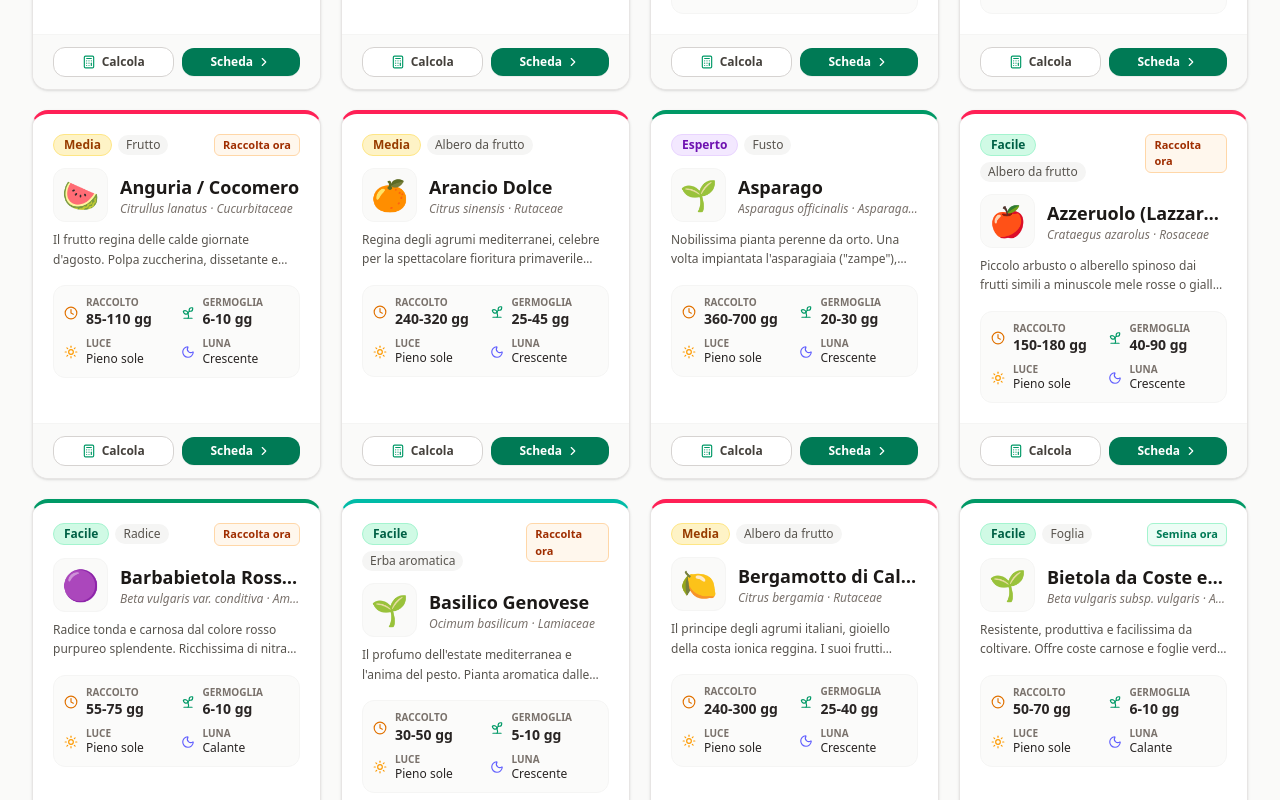
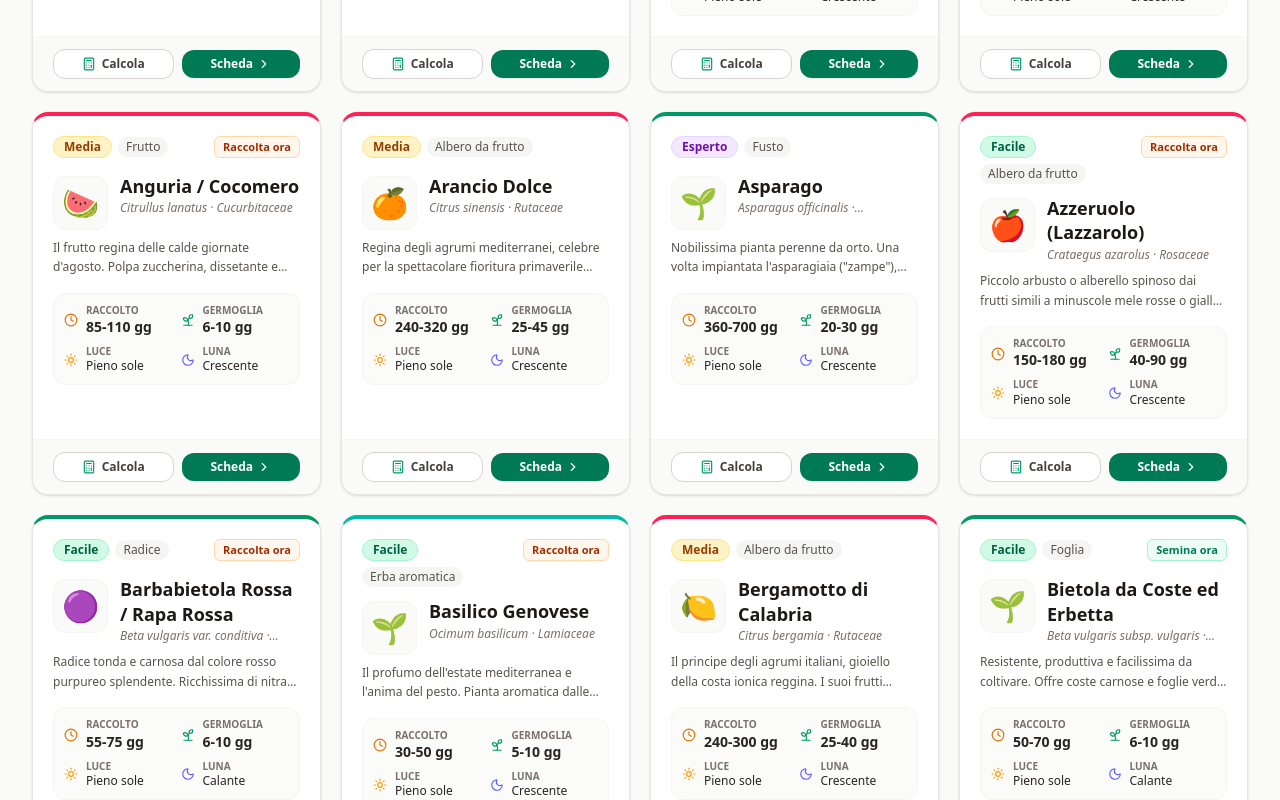
Before and after one commit to stemangelolabbate-png/enciclopedia-orto-e-frutteto, a React (Vite) app: page / in a window 1280 px wide. Shown: the part 1060-1860 px from the top of the page. Built offline with nearby package versions, Linux system fonts and the light colour scheme.

Commit message:
refactor(ui): improve layout and add CTA buttons
Enhance PlantCard layout stability and add action buttons to plant and flower detail modals to improve user navigation and access to the sowing calculator.

```diff
--- a/src/components/FlowerDetailModal.tsx
+++ b/src/components/FlowerDetailModal.tsx
@@ -326,8 +326,19 @@ export const FlowerDetailModal: React.FC<FlowerDetailModalProps> = ({ flower, on
             </p>
           </div>
 
-          {/* End of Sheet Indicator */}
-          <div className="pt-6 pb-2 text-center">
+          {/* Pulsante Azione Fine Scheda */}
+          <div className="pt-6 pb-2 flex justify-center">
+            <button
+              id="btn-inline-flower-modal-close"
+              onClick={onClose}
+              className="px-6 py-2.5 rounded-xl bg-stone-800 hover:bg-stone-700 text-stone-200 text-sm font-semibold transition border border-stone-700 active:scale-95 shadow-2xs"
+            >
+              Chiudi Scheda
+            </button>
+          </div>
+
+          {/* End of Sheet Indicator (dopo il pulsante) */}
+          <div className="pt-2 pb-6 text-center">
             <span className="inline-flex items-center gap-1.5 px-3 py-1 rounded-full text-[11px] font-medium text-stone-400 bg-stone-800/80 border border-stone-700">
               <span>🌸 Fine della scheda floreale</span>
               <span className="font-semibold text-pink-300">· {flower.nome}</span>
--- a/src/components/PlantCard.tsx
+++ b/src/components/PlantCard.tsx
@@ -49,7 +49,7 @@ export const PlantCard: React.FC<PlantCardProps> = ({
     >
       <div className="p-4 sm:p-5">
         {/* Top Badges & Status */}
-        <div className="flex items-start justify-between gap-2 mb-2.5 sm:mb-3">
+        <div className="flex items-start justify-between gap-2 mb-2.5 sm:mb-3 min-h-[26px]">
           <div className="flex flex-wrap gap-1.5 items-center">
             <span
               className={`px-2 sm:px-2.5 py-0.5 rounded-full text-[11px] sm:text-xs font-semibold border ${getDifficultyBadge(
@@ -65,32 +65,38 @@ export const PlantCard: React.FC<PlantCardProps> = ({
 
           {/* Sowing Status Badge */}
           {isSowableNowInGround && (
-            <span className="inline-flex items-center px-2 py-0.5 rounded-md text-[10px] sm:text-[11px] font-bold bg-emerald-50 text-emerald-700 border border-emerald-200 shadow-2xs">
+            <span className="inline-flex items-center px-2 py-0.5 rounded-md text-[10px] sm:text-[11px] font-bold bg-emerald-50 text-emerald-700 border border-emerald-200 shadow-2xs shrink-0 whitespace-nowrap">
               Semina ora
             </span>
           )}
           {!isSowableNowInGround && isSowableNowInNursery && (
-            <span className="inline-flex items-center px-2 py-0.5 rounded-md text-[10px] sm:text-[11px] font-bold bg-amber-50 text-amber-800 border border-amber-200 shadow-2xs">
+            <span className="inline-flex items-center px-2 py-0.5 rounded-md text-[10px] sm:text-[11px] font-bold bg-amber-50 text-amber-800 border border-amber-200 shadow-2xs shrink-0 whitespace-nowrap">
               Semenzaio ora
             </span>
           )}
           {!isSowableNowInGround && !isSowableNowInNursery && isHarvestableNow && (
-            <span className="inline-flex items-center px-2 py-0.5 rounded-md text-[10px] sm:text-[11px] font-bold bg-orange-50 text-orange-800 border border-orange-200">
+            <span className="inline-flex items-center px-2 py-0.5 rounded-md text-[10px] sm:text-[11px] font-bold bg-orange-50 text-orange-800 border border-orange-200 shrink-0 whitespace-nowrap">
               Raccolta ora
             </span>
           )}
         </div>
 
         {/* Title & Scientific Info */}
-        <div className="flex items-center space-x-2.5 sm:space-x-3 mb-2">
-          <span className="text-2xl sm:text-3xl p-1.5 sm:p-2 rounded-xl bg-stone-50 border border-stone-100 group-hover:scale-110 transition-transform duration-200 shrink-0">
+        <div className="flex items-start space-x-2.5 sm:space-x-3 mb-2 min-h-[50px]">
+          <span className="text-2xl sm:text-3xl p-1.5 sm:p-2 rounded-xl bg-stone-50 border border-stone-100 group-hover:scale-110 transition-transform duration-200 shrink-0 mt-0.5">
             {plant.icona}
           </span>
           <div className="min-w-0 flex-1">
-            <h3 className="text-base sm:text-lg font-bold text-stone-900 group-hover:text-emerald-700 transition truncate">
+            <h3
+              className="text-base sm:text-lg font-bold text-stone-900 group-hover:text-emerald-700 transition leading-snug line-clamp-2"
+              title={plant.nome}
+            >
               {plant.nome}
             </h3>
-            <p className="text-[11px] sm:text-xs text-stone-500 italic truncate">
+            <p
+              className="text-[11px] sm:text-xs text-stone-500 italic line-clamp-1 mt-0.5"
+              title={`${plant.nomeScientifico} · ${plant.famiglia}`}
+            >
               {plant.nomeScientifico} · {plant.famiglia}
             </p>
           </div>
--- a/src/components/PlantDetailModal.tsx
+++ b/src/components/PlantDetailModal.tsx
@@ -509,17 +509,40 @@ export const PlantDetailModal: React.FC<PlantDetailModalProps> = ({
             </div>
           </div>
 
-          {/* End of Sheet Indicator */}
-          <div className="pt-8 pb-4 text-center">
-            <span className="inline-flex items-center gap-1.5 px-3 py-1 rounded-full text-[11px] font-medium text-stone-400 bg-stone-50 border border-stone-200">
+          {/* Pulsanti Azione a Fine Scheda */}
+          <div className="pt-6 pb-2 flex flex-col sm:flex-row items-center justify-center gap-3">
+            <button
+              id="btn-inline-modal-close"
+              onClick={onClose}
+              className="w-full sm:w-auto px-6 py-2.5 rounded-xl text-stone-700 hover:text-stone-950 bg-stone-100 hover:bg-stone-200 text-sm font-semibold transition border border-stone-300 active:scale-95 cursor-pointer shadow-2xs"
+            >
+              Chiudi
+            </button>
+
+            <button
+              id="btn-inline-modal-calc"
+              onClick={() => {
+                onClose();
+                onOpenCalculator(plant);
+              }}
+              className="w-full sm:w-auto flex items-center justify-center space-x-2 px-6 py-2.5 rounded-xl bg-emerald-700 hover:bg-emerald-800 active:bg-emerald-900 text-white text-sm font-bold shadow-md transition active:scale-95 cursor-pointer"
+            >
+              <Calculator className="w-4 h-4 shrink-0" />
+              <span>Calcola giorni di semina di {plant.nome}</span>
+            </button>
+          </div>
+
+          {/* Messaggio Fine Scheda (posizionato dopo i due pulsanti) */}
+          <div className="pt-2 pb-8 text-center">
+            <span className="inline-flex items-center gap-1.5 px-3.5 py-1.5 rounded-full text-xs font-medium text-stone-500 bg-stone-100/90 border border-stone-200">
               <span>🌱 Fine della scheda botanica</span>
-              <span className="font-semibold text-stone-600">· {plant.nome}</span>
+              <span className="font-semibold text-stone-700">· {plant.nome}</span>
             </span>
           </div>
         </div>
 
         {/* Modal Footer CTA */}
-        <div className="p-3.5 sm:p-6 bg-stone-50 border-t border-stone-200 flex flex-col sm:flex-row sm:items-center sm:justify-between gap-3 shrink-0">
+        <div className="p-3.5 sm:p-5 bg-stone-50 border-t border-stone-200 flex flex-col sm:flex-row sm:items-center sm:justify-between gap-3 shrink-0">
           <div className="text-xs text-stone-500 hidden sm:block">
             Tempo medio stimato per la raccolta: <strong>{plant.giorniRaccolto.min} - {plant.giorniRaccolto.max} giorni</strong>
           </div>
@@ -528,7 +551,7 @@ export const PlantDetailModal: React.FC<PlantDetailModalProps> = ({
             <button
               id="btn-modal-close-footer"
               onClick={onClose}
-              className="px-3.5 py-2.5 sm:px-4 sm:py-2 rounded-xl text-stone-600 hover:bg-stone-200 text-xs sm:text-sm font-medium transition border border-stone-200 sm:border-0"
+              className="px-4 py-2.5 rounded-xl text-stone-600 hover:bg-stone-200 text-xs sm:text-sm font-medium transition border border-stone-200 sm:border-0"
             >
               Chiudi
             </button>
@@ -542,7 +565,7 @@ export const PlantDetailModal: React.FC<PlantDetailModalProps> = ({
               className="flex-1 sm:flex-initial flex items-center justify-center space-x-2 px-4 py-2.5 sm:px-5 sm:py-2.5 rounded-xl bg-emerald-700 hover:bg-emerald-800 active:bg-emerald-900 text-white text-xs sm:text-sm font-semibold shadow-sm transition active:scale-95"
             >
               <Calculator className="w-4 h-4 shrink-0" />
-              <span>Calcola Semina di {plant.nome}</span>
+              <span>Calcola giorni di semina</span>
             </button>
           </div>
         </div>
```
